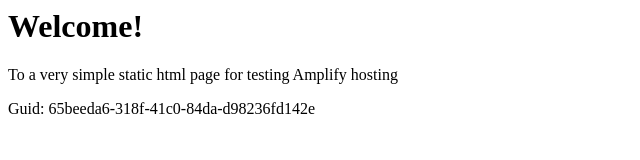
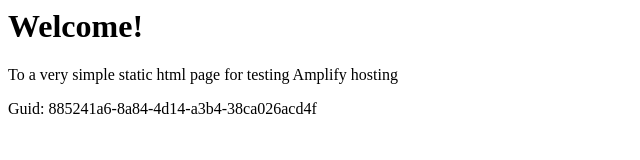
Before and after one commit to aws-aemilia-sfo/Github-PR-Commit-Integration-Test-DoNotTouch-GitHubWebhookPushCanaryTest-v1-prod-us-west-1, a website: page src/index.html in a window 1280 px wide. Shown: the full height of the page, 0-640 px from the left. Drawn offline with Linux system fonts and the light colour scheme.

Commit message:
commit from integ tests

```diff
--- a/src/index.html
+++ b/src/index.html
@@ -12,6 +12,6 @@
 <body>
     <h1>Welcome!</h1>
     <p>To a very simple static html page for testing Amplify hosting</p>
-    <p>Guid: 65beeda6-318f-41c0-84da-d98236fd142e</p></body>
+    <p>Guid: 885241a6-8a84-4d14-a3b4-38ca026acd4f</p></body>
 
 </html>
```
